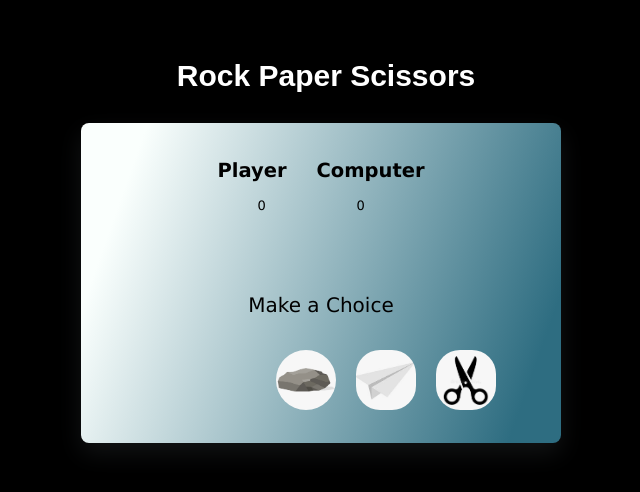
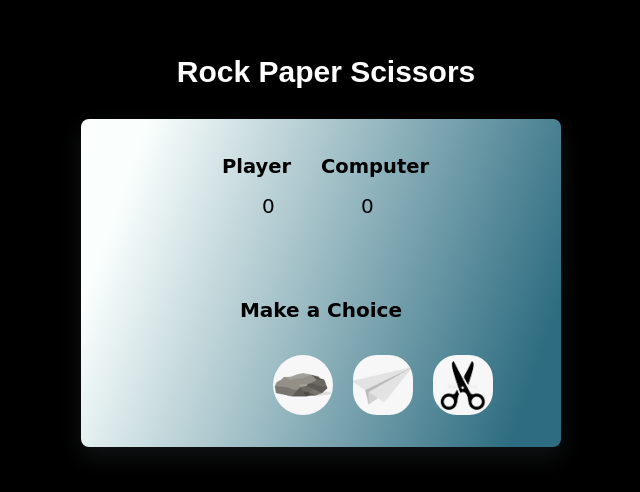
Before and after one commit to Otakuwind/ROCK-N-SIC, a plain HTML site: page index.html in a window 1280 px wide. Shown: the part 144-636 px from the top of the page, without its empty margins (319-959 px from the left). Drawn offline with Linux system fonts and the light colour scheme.

Commit message:
added font sizes and styles

```diff
--- a/style.css
+++ b/style.css
@@ -44,8 +44,24 @@ margin-left: 10px;
     justify-content: space-evenly;
     font-size: 13px;
     margin-bottom: 60px;
+    font-family: cursive;
 }
 
+#playerscore{
+font-family: cursive;
+    font-size: 20px;
+}
+
+#computerscore{
+    font-size: 20px;
+    font-family: cursive;
+}
+
+
+
+.player{
+     margin-left: 9px;
+}
 .computer{
     margin-left: 30px;
 }
@@ -55,6 +71,8 @@ margin-left: 10px;
 
 .action-message{
 font-size: 20px;
+font-family: cursive;
+font-weight: bold;
 
 }
 .options{
@@ -70,7 +88,7 @@ font-size: 20px;
 
 
     .rock{
-        margin-left: 5px;
+        margin-left: 2px;
         border-radius: 50%;
         border: none;
         padding: 30px;
```
